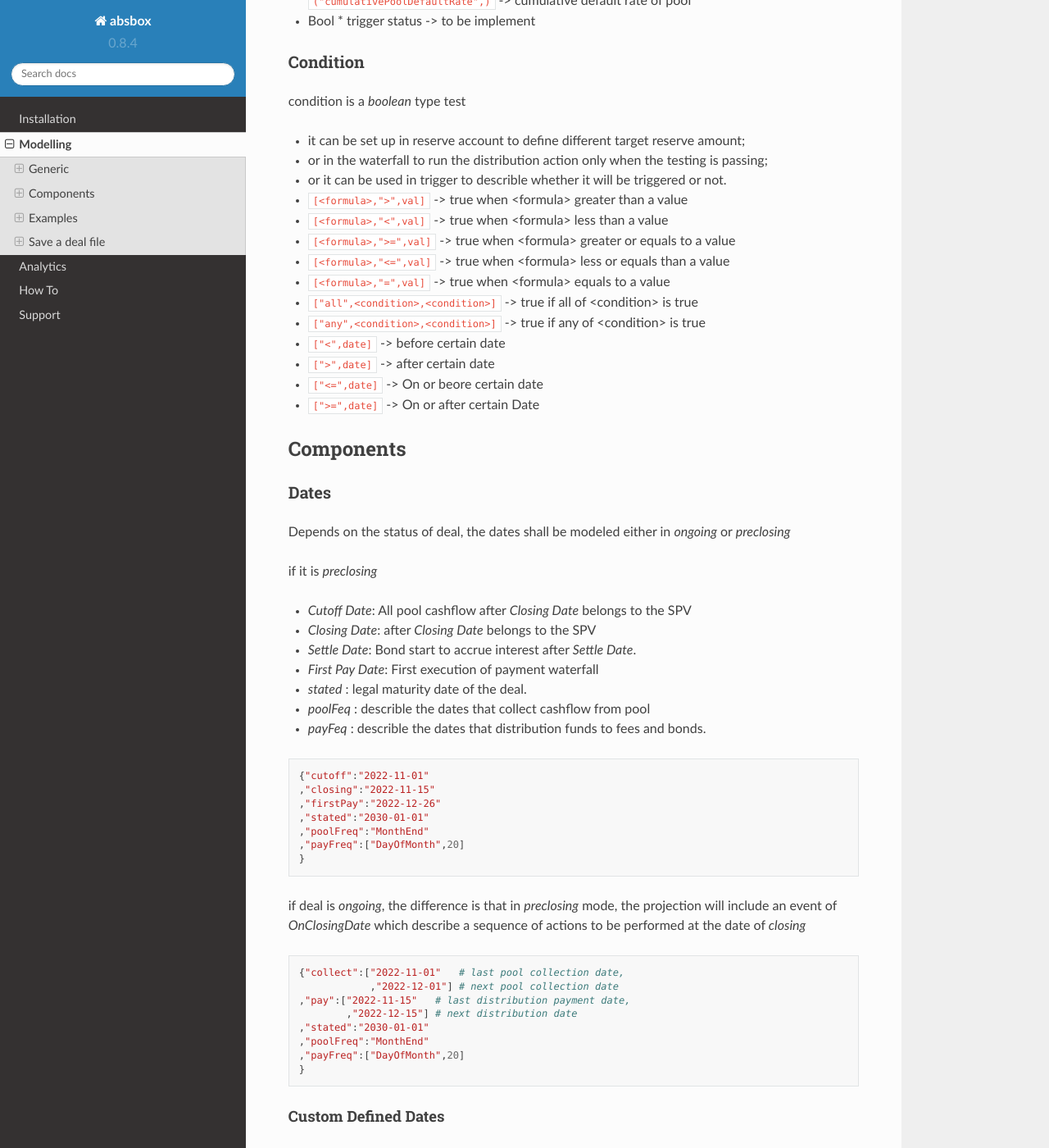
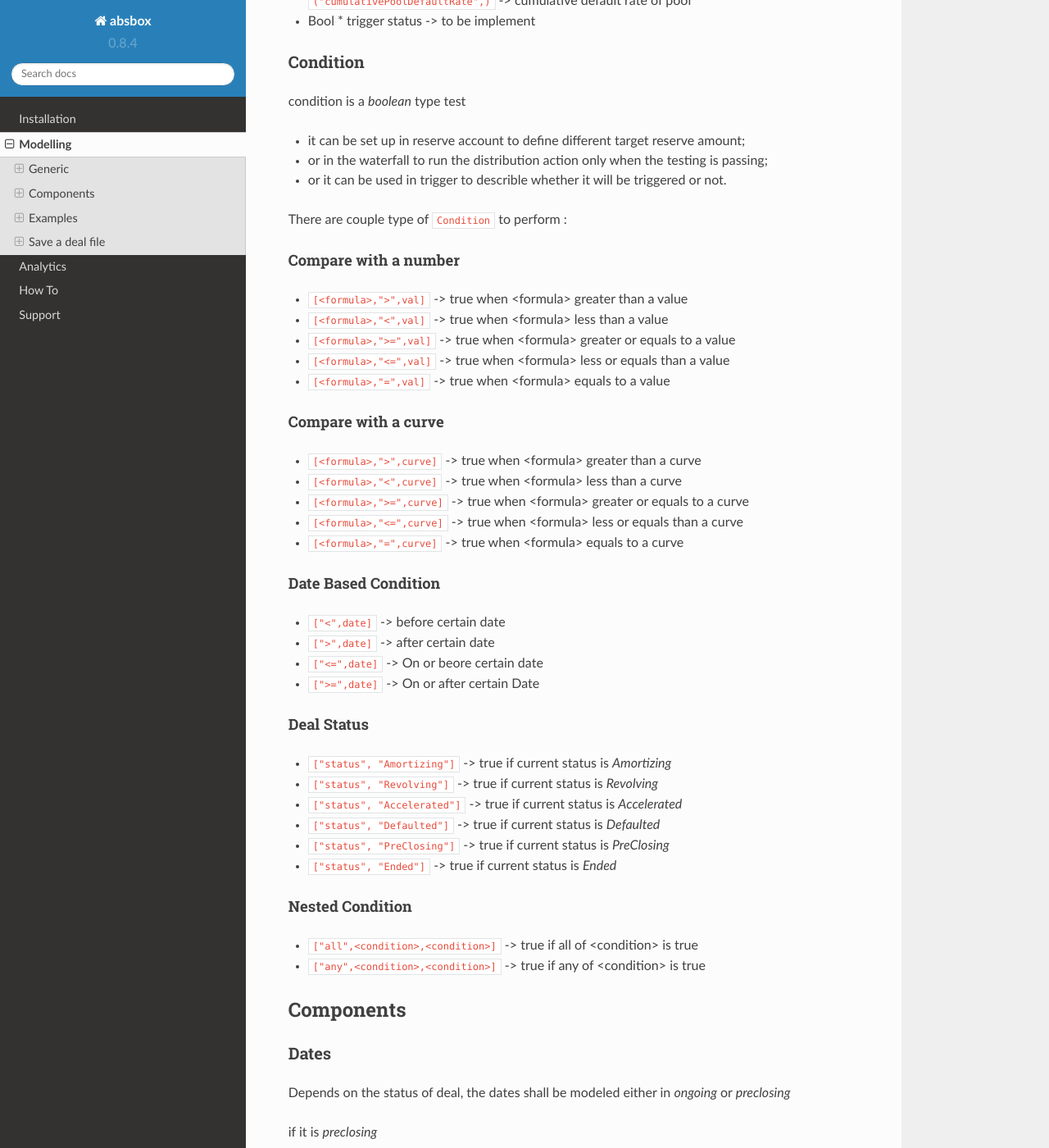
Before and after one commit to yellowbean/absbox-doc, a Sphinx documentation site: the page built from docs/source/modeling.rst, in a window 1280 px wide and 1400 px high, scrolled down 2990 px. Shown: the whole window at 82% size. Built offline with Sphinx 7.4.7 and the Read the Docs theme 2.0.0, drawn with Linux system fonts in a browser that asks for light colours; some of the changed text lies outside the part shown.

Commit message:
update docs

```diff
--- a/docs/source/deal_sample/test02.py
+++ b/docs/source/deal_sample/test02.py
@@ -61,7 +61,9 @@
     ,None
     ,None
     ,{"AfterCollect":[
-        ([("cumPoolDefaultedRate",),">",0.05]
-          ,("newStatus","Accelerated"))]
+        {"condition":[("cumPoolDefaultedRate",),">",0.05],
+        "effects":("newStatus","Accelerated"),
+        "status":False,
+        "curable":False} ]
       }
 )
--- a/docs/source/deal_sample/test05.py
+++ b/docs/source/deal_sample/test05.py
@@ -41,14 +41,13 @@
          ,["payPrin","acc02",["B"]]
          ,[[("bondBalance","A1","B"),"=",0]
            ,["payInt","acc02",["A1","B"]]
-           ,["liqRepay","acc01","insuranceProvider"]
-           ,["liqRepay","acc02","insuranceProvider"]]
+           ,["liqRepay","bal","acc01","insuranceProvider"]
+           ,["liqRepay","bal","acc02","insuranceProvider"]]
      ]}
     ,[["CollectedInterest","acc01"]
       ,["CollectedPrincipal","acc02"]
       ,["CollectedPrepayment","acc02"]
       ,["CollectedRecoveries","acc02"]]
-    ,None
     ,{"insuranceProvider":
          {"lineOfCredit":100,"start":"2021-06-15","fixRate":0.01
           ,"rateAccDates":"MonthEnd","lastAccDate":"2021-06-15"}
--- a/docs/source/deal_sample/test06.py
+++ b/docs/source/deal_sample/test06.py
@@ -40,14 +40,13 @@
          ,["payPrin","acc02",["B"]]
          ,[[("bondBalance","A1","B"),"=",0]
            ,["payInt","acc02",["A1","B"]]
-           ,["liqRepay","acc01","insuranceProvider"]
-           ,["liqRepay","acc02","insuranceProvider"]]
+           ,["liqRepay","bal","acc01","insuranceProvider"]
+           ,["liqRepay","bal","acc02","insuranceProvider"]]
      ]}
     ,[["CollectedInterest","acc01"]
       ,["CollectedPrincipal","acc02"]
       ,["CollectedPrepayment","acc02"]
       ,["CollectedRecoveries","acc02"]]
-    ,None
     ,{"insuranceProvider":
          {"lineOfCredit":100,"start":"2021-06-15"
           ,"type":{"Reset":"MonthEnd","Formula":("bondBalance",),"Pct":0.0015}}
--- a/docs/source/modeling.rst
+++ b/docs/source/modeling.rst
@@ -137,17 +137,47 @@
 * or in the waterfall to run the distribution action only when the testing is passing;
 * or it can be used in trigger to describle whether it will be triggered or not.
 
+There are couple type of ``Condition`` to perform :
+
+Compare with a number
+^^^^^^^^^^^^^^^^^^^^^^^
+
 * ``[<formula>,">",val]`` -> true when <formula> greater than a value
 * ``[<formula>,"<",val]`` -> true when <formula> less than a value
 * ``[<formula>,">=",val]`` -> true when <formula> greater or equals to a value
 * ``[<formula>,"<=",val]`` -> true when <formula> less or equals than a value
 * ``[<formula>,"=",val]`` -> true when <formula> equals to a value
-* ``["all",<condition>,<condition>]`` -> true if all of <condition> is true
-* ``["any",<condition>,<condition>]`` -> true if any of <condition> is true
+
+Compare with a curve
+^^^^^^^^^^^^^^^^^^^^^^^^
+
+* ``[<formula>,">",curve]`` -> true when <formula> greater than a curve
+* ``[<formula>,"<",curve]`` -> true when <formula> less than a curve
+* ``[<formula>,">=",curve]`` -> true when <formula> greater or equals to a curve
+* ``[<formula>,"<=",curve]`` -> true when <formula> less or equals than a curve
+* ``[<formula>,"=",curve]`` -> true when <formula> equals to a curve
+
+Date Based Condition
+^^^^^^^^^^^^^^^^^^^^
 * ``["<",date]`` -> before certain date
 * ``[">",date]`` -> after certain date
 * ``["<=",date]`` -> On or beore certain date
 * ``[">=",date]`` -> On or after certain Date
+
+Deal Status
+^^^^^^^^^^^^^^^^^^^^
+* ``["status", "Amortizing"]`` -> true if current status is `Amortizing`
+* ``["status", "Revolving"]`` -> true if current status is `Revolving`
+* ``["status", "Accelerated"]`` -> true if current status is `Accelerated`
+* ``["status", "Defaulted"]`` -> true if current status is `Defaulted`
+* ``["status", "PreClosing"]`` -> true if current status is `PreClosing`
+* ``["status", "Ended"]`` -> true if current status is `Ended`
+
+
+Nested Condition
+^^^^^^^^^^^^^^^^^^^^
+* ``["all",<condition>,<condition>]`` -> true if all of <condition> is true
+* ``["any",<condition>,<condition>]`` -> true if any of <condition> is true
 
 Components
 ============
@@ -715,6 +745,12 @@
 Trigger
 -----------
 
+There are 3 components in Triggers:
+* <Condition> -> it will fire the trigger effects, when <conditions> are met
+* <Effects> -> what would happen if the trigger is fired
+* <Status> -> it is triggered or not
+* <Curable> -> whether the trigger is curable
+
 When to run trigger
 ^^^^^^^^^^^^^^^^^^^^^^
 
@@ -726,12 +762,8 @@
 Conditons of a trigger
 ^^^^^^^^^^^^^^^^^^^^^^^^^
 
-  trigger can be fired by comparing a `Formula` with :
+Magically, it just a `Condition`_ from the very begining ! We just reuse that component.
 
-  * greater/lower than a threshold/ value
-  * greater/lower than a threshold curve/ values associated with dates
-  * after a predefined date
-  * AND/OR logic with other triggers
 
 Effects/Consequence of a trigger
 ^^^^^^^^^^^^^^^^^^^^^^^^^^^^^^^^^
@@ -755,16 +787,22 @@
     {
       "BeforeCollect":[]
       ,"AfterCollect":[
-        ([("cumPoolDefaultedRate",),">",0.05]
-          ,("newStatus","Defaulted"))
+        {"condition":[("cumPoolDefaultedRate",),">",0.05]
+        ,"effects":("newStatus","Defaulted")
+        ,"status":False
+        ,"curable":False}
       ]
       ,"BeforeDistribution":[
-        ([">=","2025-01-01"]
-          ,("newStatus","Defaulted"))
+        {"condition":[">=","2025-01-01"]
+        ,"effects":("newStatus","Defaulted")
+        ,"status":False
+        ,"curable":False}
       ]
       ,"AfterDistribution":[
-        ([("bondFactor",),"<=",0.1]
-         ,("newStatus","Accelerated"))
+        {"condition":[("bondFactor",),"<=",0.1]
+        ,"effects":("newStatus","Accelerated")
+        ,"status":False
+        ,"curable":False}
       ]
       }
     }
@@ -772,25 +810,33 @@
     #a list of triggers effects
     {
       "AfterCollect":[
-        ([("cumPoolDefaultedRate",),">",0.05]
-          ,("Effects"
-            ,("newStatus","Defaulted")
-            ,("accrueFees","feeA","feeB")))
+        {"condition":[("cumPoolDefaultedRate",),">",0.05]
+        ,"effects":("Effects"
+                    ,("newStatus","Defaulted")
+                    ,("accrueFees","feeA","feeB"))
+        ,"status":False
+        ,"curable":False}
       ]
     }
 
     # ALL and ANY logic of triggers ( and they can nested toghter ! )
     ,{"AfterCollect":[
-         (["any"
-           ,[("cumPoolDefaultedRate",),">",0.05]
-           ,[">","2021-09-15"]]
-           ,("newStatus","Accelerated"))]}
+        {"condition":["any"
+                       ,[("cumPoolDefaultedRate",),">",0.05]
+                       ,[">","2021-09-15"]]
+        ,"effects":("newStatus","Accelerated")
+        ,"status":False
+        ,"curable":False}
+        ]}
 
     ,{"AfterCollect":[
-         (["all"
-           ,[("cumPoolDefaultedRate",),">",0.05]
-           ,[">","2021-09-15"]]
-           ,("newStatus","Accelerated"))]}
+        {"condition":["all"
+                      ,[("cumPoolDefaultedRate",),">",0.05]
+                      ,[">","2021-09-15"]]
+        ,"effects":("newStatus","Accelerated")
+        ,"status":False
+        ,"curable":False}
+        ]}
 
 
 Examples
--- a/docs/source/support.rst
+++ b/docs/source/support.rst
@@ -16,6 +16,7 @@
 - `absbox` can be used as a Python library embeded in other Python based application
 - or building webservice layer with `absbox` to intergate with other system
 - or using the `RESTful service <https://github.com/yellowbean/Hastructure>`_  directly with anyother language.
+    - ``Swagger.json`` file is ready for integration.
 - Docker
     - ``docker pull yellowbean/hastructure:latest``
     - ``docker run -p 5000:8081 yellowbean/hastructure``
```
